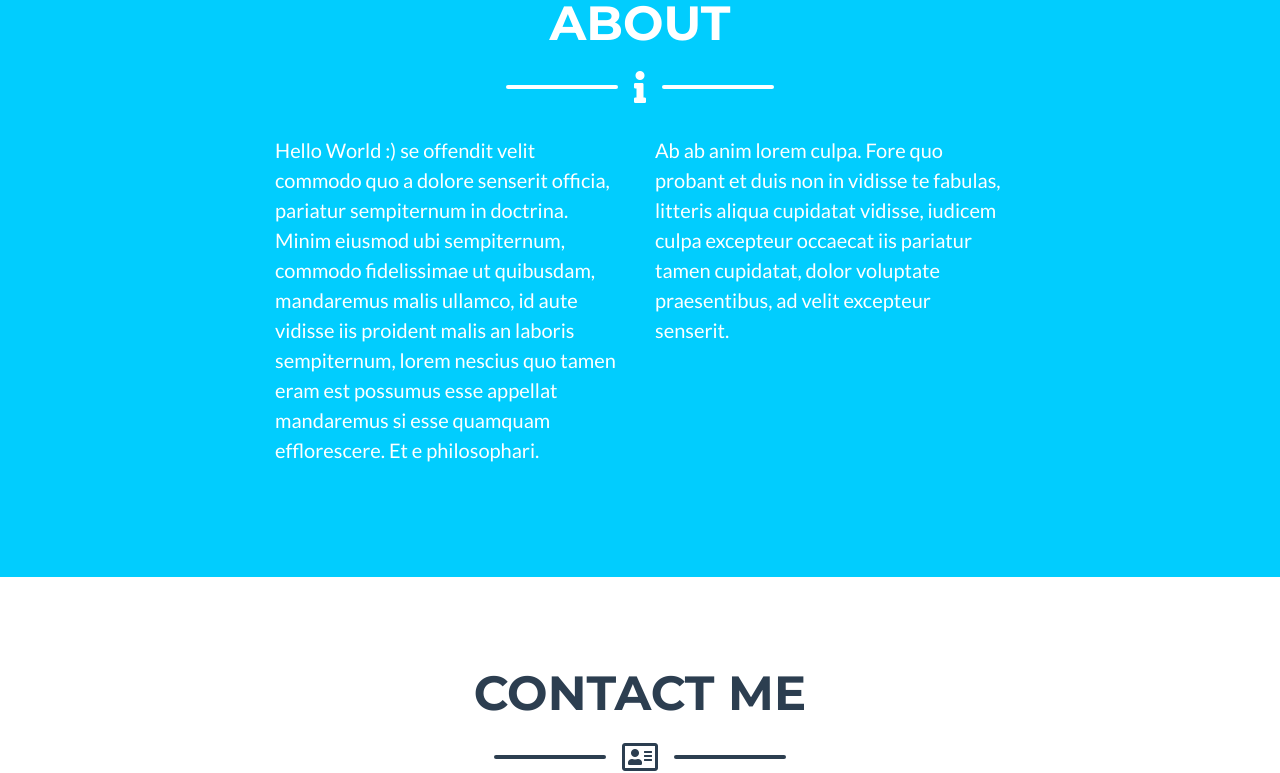
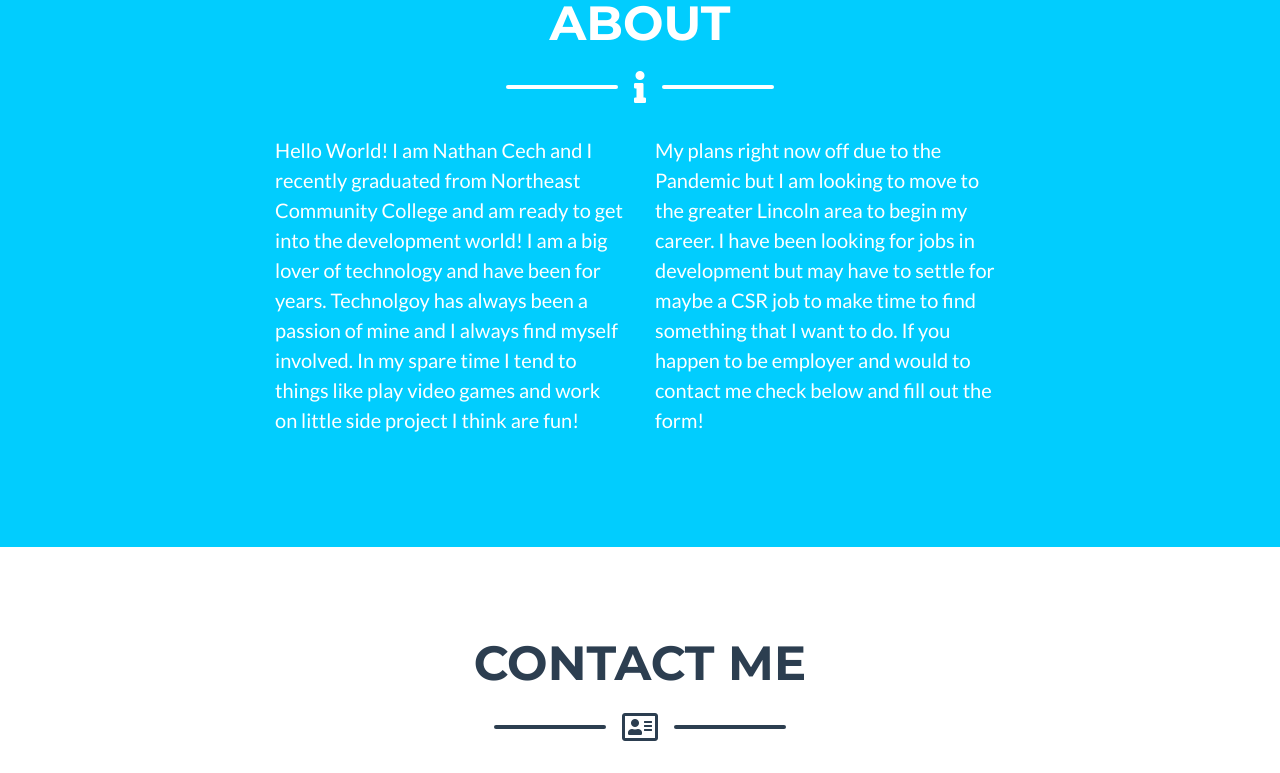
Before and after one commit to Ncech99/NCweb, a website with bundled scripts: page index.html in a window 1280 px wide. Shown: the part 1485-2258 px from the top of the page. Built offline with nearby package versions, Linux system fonts and the light colour scheme; grey boxes are pictures that could not be loaded.

Commit message:
added stuff

```diff
--- a/index.html
+++ b/index.html
@@ -5,7 +5,7 @@
     <meta charset="utf-8">
     <meta name="viewport" content="width=device-width, initial-scale=1, shrink-to-fit=no">
     <title>Nathan Cech</title>
-    <link rel="icon" href="img/faviconNC.png"> <!-- TODO - Hey its your boy tired nate at 1:33 do a new logo for nathan cech thing. like NC but F A N C Y. idk its up to you. Hope you're doing ok. love u -->
+    <link rel="icon" href="img/faviconNC.png">
   <!-- Custom fonts  -->
   <link href="vendor/fontawesome-free/css/all.min.css" rel="stylesheet" type="text/css">
   <link href="https://fonts.googleapis.com/css?family=Montserrat:400,700" rel="stylesheet" type="text/css">
@@ -57,7 +57,6 @@
     </div>
   </header>
   <!-- Portfolio Section -->
-  <!-- TO DO - Make this section include projects I worked on. Make a divder to seperate my code stack list. Maybe put projects on a new page? or like do the modal window as they are. idk youll figure it out not me. Hope this makes sense nate. its 1:30 and you're tired. pls do this thanks 1:31 3/11/2020 Nate -->
   <section class="page-section portfolio" id="portfolio">
     <div class="container">
       <!-- Portfolio Section Heading -->
@@ -126,16 +125,18 @@
       <!-- About Section Content -->
       <div class="row">
         <div class="col-lg-4 ml-auto">
-            <p class="lead">Hello World :) se offendit velit commodo quo a dolore senserit officia,
-                pariatur sempiternum in doctrina. Minim eiusmod ubi sempiternum, commodo
-                fidelissimae ut quibusdam, mandaremus malis ullamco, id aute vidisse iis
-                proident malis an laboris sempiternum, lorem nescius quo tamen eram est possumus
-                esse appellat mandaremus si esse quamquam efflorescere. Et e philosophari.</p>
+            <p class="lead">Hello World! I am Nathan Cech and I recently graduated from Northeast Community College
+              and am ready to get into the development world! I am a big lover of technology and have been for years.
+              Technolgoy has always been a passion of mine and I always find myself involved. In my spare time I tend to
+              things like play video games and work on little side project I think are fun!
+            </p>
         </div>
         <div class="col-lg-4 mr-auto">
-            <p class="lead">Ab ab anim lorem culpa. Fore quo probant et duis non in vidisse te fabulas,
-                litteris aliqua cupidatat vidisse, iudicem culpa excepteur occaecat iis pariatur
-                tamen cupidatat, dolor voluptate praesentibus, ad velit excepteur senserit.</p>
+            <p class="lead">My plans right now off due to the Pandemic but I am looking to move to the greater Lincoln area
+              to begin my career. I have been looking for jobs in development but may have to settle for maybe a CSR job to
+              make time to find something that I want to do. If you happen to be employer and would to contact me check below
+              and fill out the form!
+            </p>
         </div>
       </div>
     </div>
@@ -172,15 +173,18 @@
 
         <!-- Footer Social Icons -->
         <div class="col-lg-4 mb-5 mb-lg-0">
-          <h4 class="text-uppercase mb-4">Around the Web</h4>
-          <!-- <a class="btn btn-outline-light btn-social mx-1" href="">
+          <h4 class="text-uppercase mb-4">Around the Web(WIP)</h4>
+          <a class="btn btn-outline-light btn-social mx-1" href="">
             <i class="fab fa-fw fa-facebook-f"></i>
           </a>
           <a class="btn btn-outline-light btn-social mx-1" href="">
             <i class="fab fa-fw fa-twitter"></i>
-          </a> -->
-          <a class="btn btn-outline-light btn-social mx-1" href="https://www.linkedin.com/in/nathan-cech-7630921a3">
+          </a>
+          <a class="btn btn-outline-light btn-social mx-1" href="">
             <i class="fab fa-fw fa-linkedin-in"></i>
+          </a>
+          <a class="btn btn-outline-light btn-social mx-1" href="">
+            <i class="fab fa-fw fa-dribbble"></i>
           </a>
         </div>
 
@@ -335,7 +339,11 @@
   <!-- Plugin JavaScript -->
   <script src="vendor/jquery-easing/jquery.easing.min.js"></script>
 
-  <!-- Custom scripts -->
+  <!-- Contact Form JavaScript -->
+  <script src="js/jqBootstrapValidation.js"></script>
+  <script src="js/contact_me.js"></script>
+
+  <!-- Custom scripts for this template -->
   <script src="js/freelancer.min.js"></script>
 
 </body>
```
Also changed, not shown: 1 other file.
